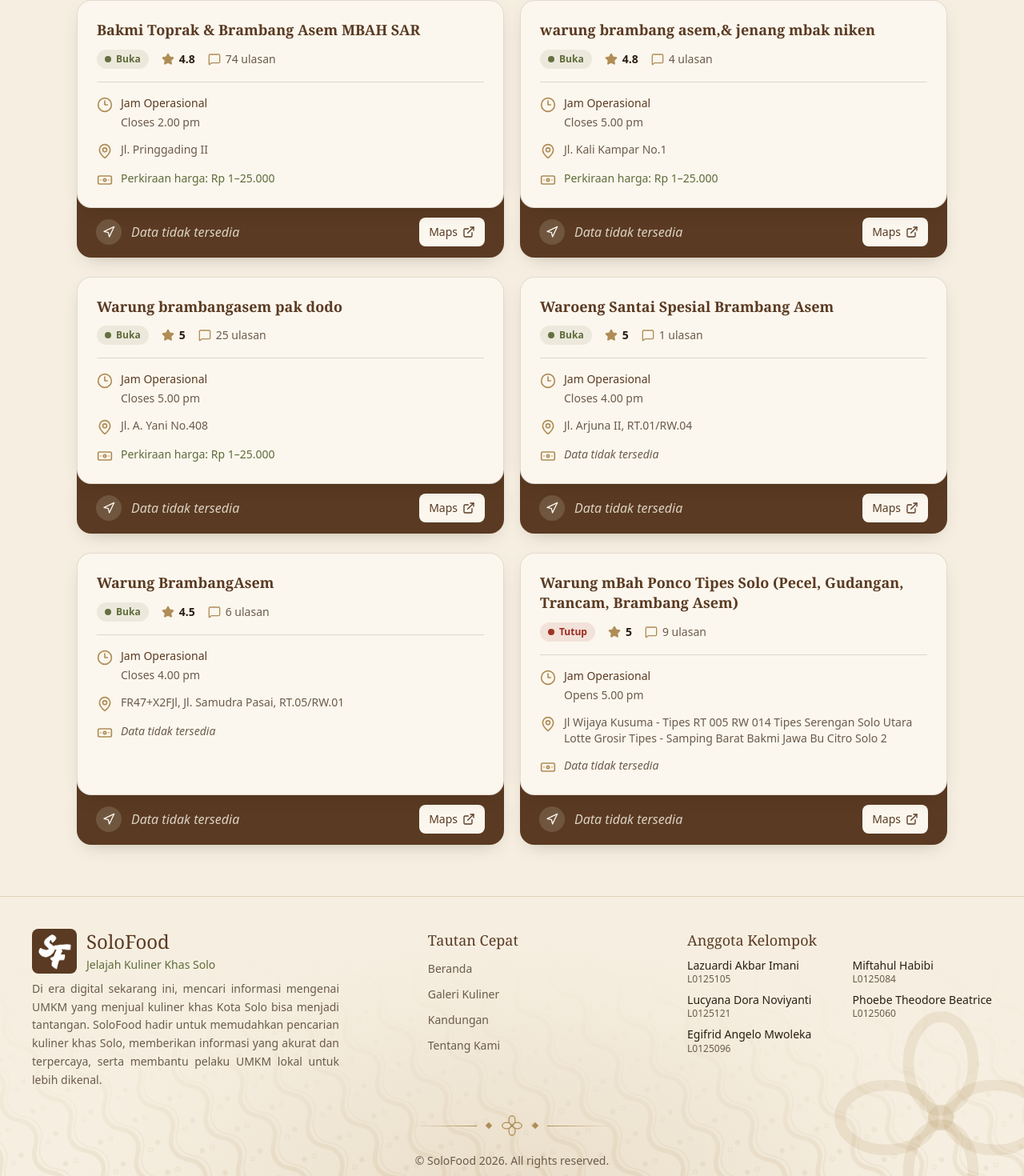
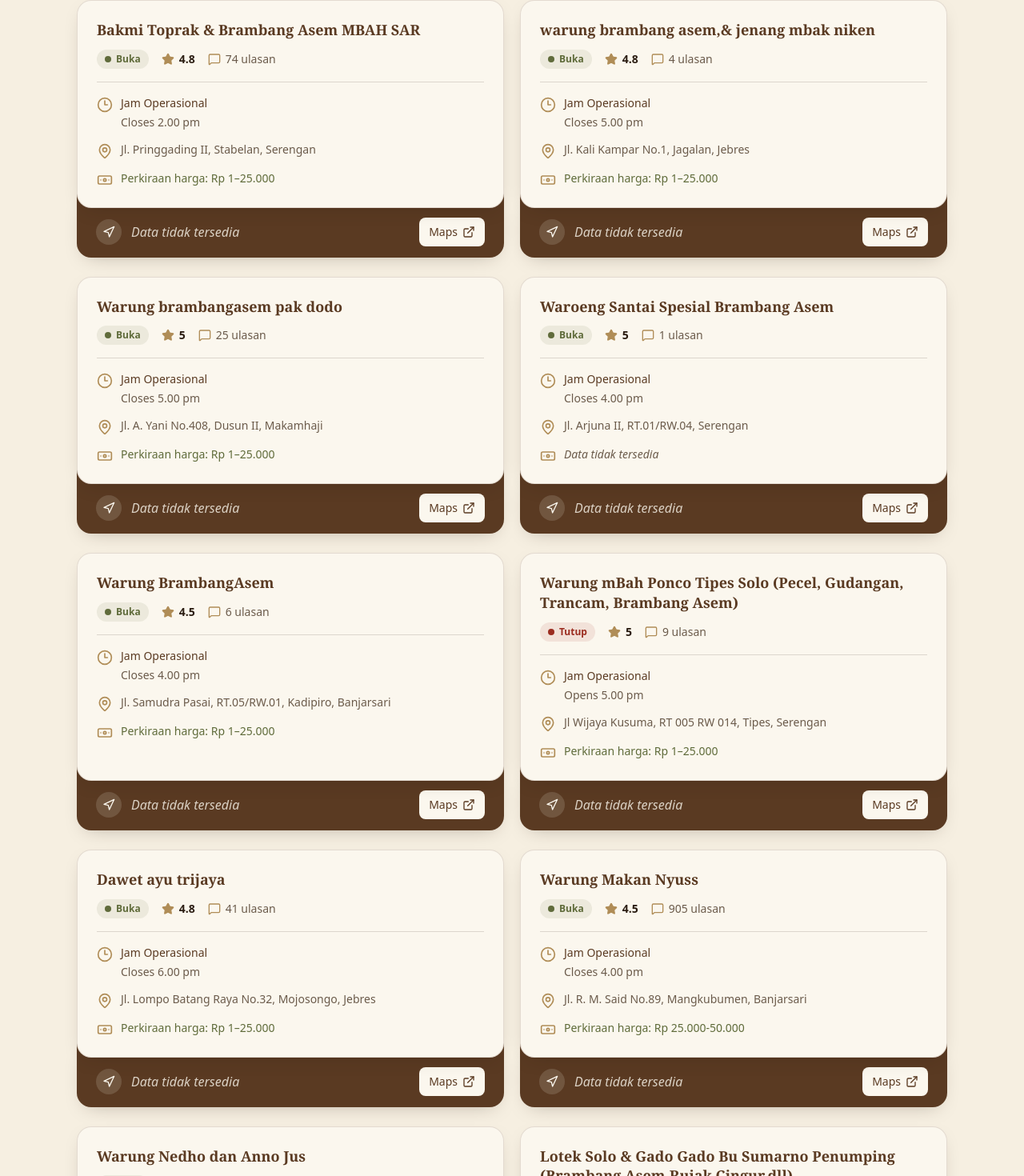
Before and after one commit to Dezkrazzer/katalog-umkm-solo, a Next.js app: page /detail/brambang-asem in a window 1280 px wide. Shown: the part 1468-2938 px from the top of the page at 80% size. Built offline with nearby package versions, Linux system fonts and the light colour scheme; no server answers; a web font is replaced by a local one.

Commit message:
Add data and update address

```diff
--- a/src/data/umkm/brambang_asem.ts
+++ b/src/data/umkm/brambang_asem.ts
@@ -4,7 +4,7 @@ export const umkmBrambangAsem: Umkm[] = [
   {
     "id": "brambang-asem-rujak-lotis-brambang-asem-mbah-wongso-yu-tari",
     "nama": "Rujak Lotis & Brambang Asem Mbah Wongso Yu Tari",
-    "alamat": "Jl. Gatot Subroto No.42",
+    "alamat": "Jl. Gatot Subroto No.42, Kemlayan, Kec. Serengan",
     "rating": 4.7,
     "jumlahUlasan": 76,
     "rentangHarga": "Rp 1–25.000",
@@ -18,10 +18,10 @@ export const umkmBrambangAsem: Umkm[] = [
   {
     "id": "brambang-asem-brambang-asem",
     "nama": "Brambang Asem",
-    "alamat": "CQV9+6JW, Jalan Garuda Mas Pabelan Kartasura",
+    "alamat": "Jalan Garuda Mas Pabelan Kartasura, Nilasari",
     "rating": 4.0,
     "jumlahUlasan": 32,
-    "rentangHarga": null,
+    "rentangHarga": "Rp 1–25.000",
     "kategori": "Diner",
     "status": "Buka",
     "jamBuka": "· Closes 8.00 pm",
@@ -32,7 +32,7 @@ export const umkmBrambangAsem: Umkm[] = [
   {
     "id": "brambang-asem-bakmi-toprak-brambang-asem-mbah-sar",
     "nama": "Bakmi Toprak & Brambang Asem MBAH SAR",
-    "alamat": "Jl. Pringgading II",
+    "alamat": "Jl. Pringgading II, Stabelan, Serengan",
     "rating": 4.8,
     "jumlahUlasan": 74,
     "rentangHarga": "Rp 1–25.000",
@@ -46,11 +46,11 @@ export const umkmBrambangAsem: Umkm[] = [
   {
     "id": "brambang-asem-warung-brambang-asem-jenang-mbak-niken",
     "nama": "warung brambang asem,& jenang mbak niken",
-    "alamat": "Jl. Kali Kampar No.1",
+    "alamat": "Jl. Kali Kampar No.1, Jagalan, Jebres",
     "rating": 4.8,
     "jumlahUlasan": 4,
     "rentangHarga": "Rp 1–25.000",
-    "kategori": "Brunch",
+    "kategori": "Brunch restaurant",
     "status": "Buka",
     "jamBuka": "· Closes 5.00 pm",
     "mapsUrl": "https://www.google.com/maps/place/warung+brambang+asem,%26+jenang+mbak+niken/data=!4m7!3m6!1s0x2e7a17f8b7f422d7:0x5b089155c242f9eb!8m2!3d-7.5661141!4d110.8448537!16s%2Fg%2F11tmw8v8nv!19sChIJ1yL0t_gXei4R6_lCwlWRCFs?authuser=0&hl=en&g_ep=EgoyMDI2MTAyMC4wIJJjKgBIAVAD&rclk=1",
@@ -60,7 +60,7 @@ export const umkmBrambangAsem: Umkm[] = [
   {
     "id": "brambang-asem-warung-brambangasem-pak-dodo",
     "nama": "Warung brambangasem pak dodo",
-    "alamat": "Jl. A. Yani No.408",
+    "alamat": "Jl. A. Yani No.408, Dusun II, Makamhaji",
     "rating": 5.0,
     "jumlahUlasan": 25,
     "rentangHarga": "Rp 1–25.000",
@@ -74,7 +74,7 @@ export const umkmBrambangAsem: Umkm[] = [
   {
     "id": "brambang-asem-waroeng-santai-spesial-brambang-asem",
     "nama": "Waroeng Santai Spesial Brambang Asem",
-    "alamat": "Jl. Arjuna II, RT.01/RW.04",
+    "alamat": "Jl. Arjuna II, RT.01/RW.04, Serengan",
     "rating": 5.0,
     "jumlahUlasan": 1,
     "rentangHarga": null,
@@ -88,10 +88,10 @@ export const umkmBrambangAsem: Umkm[] = [
   {
     "id": "brambang-asem-warung-brambangasem",
     "nama": "Warung BrambangAsem",
-    "alamat": "FR47+X2FJl, Jl. Samudra Pasai, RT.05/RW.01",
+    "alamat": "Jl. Samudra Pasai, RT.05/RW.01, Kadipiro, Banjarsari",
     "rating": 4.5,
     "jumlahUlasan": 6,
-    "rentangHarga": null,
+    "rentangHarga": "Rp 1–25.000",
     "kategori": "Restaurant",
     "status": "Buka",
     "jamBuka": "· Closes 4.00 pm",
@@ -102,10 +102,10 @@ export const umkmBrambangAsem: Umkm[] = [
   {
     "id": "brambang-asem-warung-mbah-ponco-tipes-solo-pecel-gudangan-trancam-brambang-asem",
     "nama": "Warung mBah Ponco Tipes Solo (Pecel, Gudangan, Trancam, Brambang Asem)",
-    "alamat": "Jl Wijaya Kusuma - Tipes RT 005 RW 014 Tipes Serengan Solo Utara Lotte Grosir Tipes - Samping Barat Bakmi Jawa Bu Citro Solo 2",
+    "alamat": "Jl Wijaya Kusuma, RT 005 RW 014, Tipes, Serengan",
     "rating": 5.0,
     "jumlahUlasan": 9,
-    "rentangHarga": null,
+    "rentangHarga": "Rp 1–25.000",
     "kategori": "Central Javanese restaurant",
     "status": "Tutup",
     "jamBuka": "· Opens 5.00 pm",
@@ -113,4 +113,60 @@ export const umkmBrambangAsem: Umkm[] = [
     "latitude": -7.5770713,
     "longitude": 110.8083965
   },
+  {
+    "id": "brambang-asem-dawet-ayu-trijaya",
+    "nama": "Dawet ayu trijaya",
+    "alamat": "Jl. Lompo Batang Raya No.32, Mojosongo, Jebres",
+    "rating": 4.8,
+    "jumlahUlasan": 41,
+    "rentangHarga": "Rp 1–25.000",
+    "kategori": "Restaurant",
+    "status": "Buka",
+    "jamBuka": "· Closes 6.00 pm",
+    "mapsUrl": "https://www.google.com/maps/place/Dawet+ayu+trijaya/data=!3m1!4b1!4m6!3m5!1s0x2e7a176333939d59:0x78e4b0ed19c4ba3d!8m2!3d-7.5343682!4d110.8402481!16s%2Fg%2F11h_jggk85?entry=ttu&g_ep=EgoyMDI2MTAyMC4wIKXMDSoASAFQAw%3D%3D",
+    "latitude": -7.534198013118934,
+    "longitude": 110.84024809488996
+  },
+  {
+    "id": "brambang-asem-warung-makan-nyuss",
+    "nama": "Warung Makan Nyuss",
+    "alamat": "Jl. R. M. Said No.89, Mangkubumen, Banjarsari",
+    "rating": 4.5,
+    "jumlahUlasan": 905,
+    "rentangHarga": "Rp 25.000-50.000",
+    "kategori": "Family restaurant",
+    "status": "Buka",
+    "jamBuka": "· Closes 4.00 pm",
+    "mapsUrl": "https://www.google.com/maps/place/Warung+Makan+Nyuss/data=!3m1!4b1!4m6!3m5!1s0x2e7a16852f801ad9:0x81e04aa69398fa0d!8m2!3d-7.5613772!4d110.8180182!16s%2Fg%2F11b6z4r5br?entry=ttu&g_ep=EgoyMDI2MTAyMC4wIKXMDSoASAFQAw%3D%3D",
+    "latitude": -7.561175117079224,
+    "longitude": 110.81801819489041
+  },
+  {
+    "id": "brambang-asem-warung-nedho-dan-anno-jus",
+    "nama": "Warung Nedho dan Anno Jus",
+    "alamat": "Jl. Samratulangi No.27, Manahan, Banjarsari",
+    "rating": 4.5,
+    "jumlahUlasan": 290,
+    "rentangHarga": "Rp 1-25.000",
+    "kategori": "Indonesian restaurant",
+    "status": "Buka",
+    "jamBuka": "· Closes 4.00 pm",
+    "mapsUrl": "https://www.google.com/maps/place/Warung+Nedho+dan+Anno+Jus/data=!3m1!4b1!4m6!3m5!1s0x2e7a142f992c7be1:0x57569419c732b703!8m2!3d-7.5602121!4d110.7983712!16s%2Fg%2F11byck9jp9?entry=ttu&g_ep=EgoyMDI2MTAyMC4wIKXMDSoASAFQAw%3D%3D",
+    "latitude": -7.560020652111432,
+    "longitude": 110.798381923726
+  },
+  {
+    "id": "brambang-asem-lotek-solo-gado-gado-bu-sumarno",
+    "nama": "Lotek Solo & Gado Gado Bu Sumarno Penumping (Brambang Asem,Rujak Cingur,dll)",
+    "alamat": "Jl. Kebangkitan Nasional No.60, Penumping, Laweyan",
+    "rating": 4.4,
+    "jumlahUlasan": 39,
+    "rentangHarga": "Rp 1-25.000",
+    "kategori": "Salad shop",
+    "status": "Buka",
+    "jamBuka": "· Closes 4.00 pm",
+    "mapsUrl": "https://www.google.com/maps/place/Lotek+Solo+%26+Gado+Gado+Bu+Sumarno+Penumping+(Brambang+Asem,Rujak+Cingur,dll)/data=!3m1!4b1!4m6!3m5!1s0x2e7a17a7c25b1af1:0xc6e5fa365e96b12e!8m2!3d-7.5691903!4d110.8093909!16s%2Fg%2F11g_x8ky39?entry=ttu&g_ep=EgoyMDI2MTAyMC4wIKXMDSoASAFQAw%3D%3D",
+    "latitude": -7.56903076215032,
+    "longitude": 110.80934797954768
+  },
 ];
```
